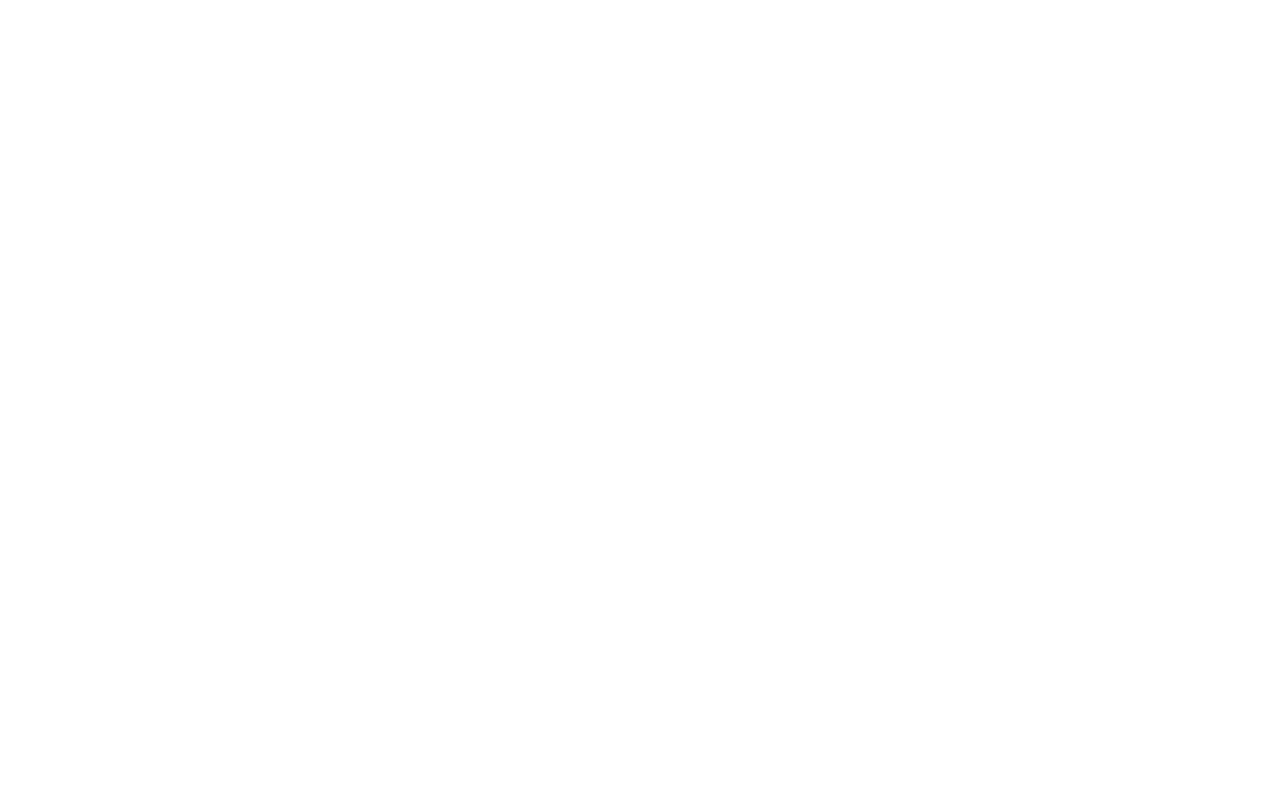
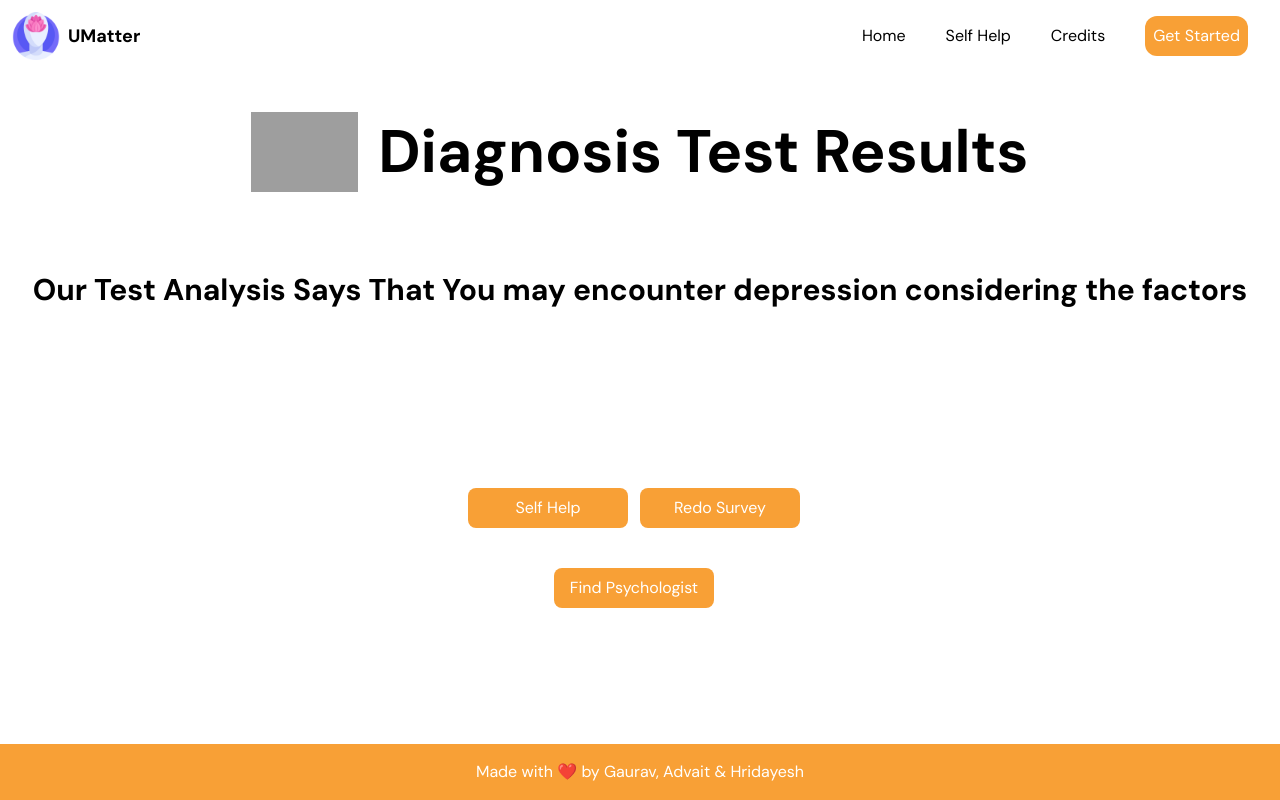
Before and after one commit to Hridayesh12/mental-health-prediction, a React (Create React App) app: page /result1 in a window 1280 px wide. Before the commit this address had no page. Built offline with nearby package versions, Linux system fonts and the light colour scheme; grey boxes are pictures that could not be loaded.

Commit message:
added result component and fixed some bugs

```diff
--- a/src/App.js
+++ b/src/App.js
@@ -3,6 +3,8 @@
 import Navbar from "./components/Navbar";
 import Footer from "./components/Footer";
 import Survey from "./components/Survey";
+import Result1 from "./components/Result1";
+import Result from "./components/Result";
 
 import { BrowserRouter as Router ,Routes, Route} from "react-router-dom";
 
@@ -14,7 +16,9 @@
 			<Routes>
 			<Route path="/" element={<><Navbar /><Dashboard /> <Footer /></>}/>
 			<Route path="/selfhelp" element={<><Navbar /></>}/>
-			<Route path="/form" element={<><Survey /></>}/>
+			<Route path="/form" element={<><Navbar /> <Survey /> <Footer /></>}/>
+			<Route path="/result" element={<><Navbar /> <Result /> <Footer /></>}/>
+			<Route path="/result1" element={<><Navbar /> <Result1 /> <Footer /></>}/>
 			</Routes>
       </Router>
 
--- a/src/components/Footer.js
+++ b/src/components/Footer.js
@@ -2,7 +2,7 @@
 
 const Footer = () => {
 	return (
-		<div>
+		<div className="fixed bottom-0 w-full">
 			<p className="bg-primary p-4 text-center text-white xs:text-xs sm:text-base">
 				Made with ❤️ by Gaurav, Advait & Hridayesh
 			</p>
--- /dev/null
+++ b/src/components/Result.js
@@ -0,0 +1,40 @@
+import React from 'react'
+import logo from '../assets/formicon.png'
+import happy from '../assets/happy.png'
+import { useNavigate } from "react-router";
+
+function Result() {
+    const navigate=useNavigate();
+    function selfhelp(){
+        navigate('/selfhelp');
+    }
+    function redo(){
+        navigate('/form');
+    }
+    function psycho(){
+        navigate('/form');
+    }
+  return (
+    <div >
+          <div className=" flex items-center  justify-center mt-10 mb-5">
+                <img className="h-20 mr-5" src={logo} alt="log"/>
+                <h1 className="font-bold sm:1xl text-6xl text-center">Diagnosis Test Results</h1>
+            </div>
+            <div className="  mb-15">
+                <div>
+                    <h2 className="text-3xl font-bold text-center my-20">Our Test Analysis Says That You Are Not in depression</h2>
+                </div>
+                <div className="mt-30 flex justify-center ">
+                <button onClick={selfhelp} className="text-white w-40 h-10 rounded-lg bg-primary  my-5 mr-3 ">Self Help</button>
+                <button onClick={redo} className="text-white w-40 h-10 rounded-lg bg-primary  my-5 mr-3 ">Redo Survey</button>
+            </div>
+            <div className="mt-30 flex justify-center ">
+                <button onClick={psycho} className="text-white w-40 h-10 rounded-lg bg-primary  my-5 mr-3 ">Find Psychologist</button>
+            </div>
+            </div>
+
+    </div>
+  )
+}
+
+export default Result
--- /dev/null
+++ b/src/components/Result1.js
@@ -0,0 +1,37 @@
+import React, { useEffect } from 'react'
+import logo from '../assets/formicon.png'
+import happy from '../assets/happy.png'
+import { useNavigate } from "react-router";
+
+function Result1() {
+    const navigate=useNavigate();
+    function selfhelp(){
+        navigate('/selfhelp');
+    }
+    function redo(){
+        navigate('/form');
+    }
+    function psycho(){
+        navigate('/form')
+    }
+  return (
+    <div>
+          <div className=" flex items-center  justify-center mt-10 mb-3">
+                <img className="h-20 mr-5" src={logo} alt="log"/>
+                <h1 className="font-bold sm:1xl text-6xl text-center">Diagnosis Test Results</h1>
+            </div>
+            <div>
+                <h2 className="text-3xl font-bold text-center my-20">Our Test Analysis Says That You may encounter depression considering the factors</h2>
+            </div>
+            <div className="mt-40  flex justify-center ">
+              <button onClick={selfhelp} className="text-white w-40 h-10 rounded-lg bg-primary  my-5 mr-3 ">Self Help</button>
+              <button onClick={redo} className="text-white w-40 h-10 rounded-lg bg-primary  my-5 mr-3 ">Redo Survey</button>
+        </div>
+        <div className="mt-30 flex justify-center ">
+                <button onClick={psycho} className="text-white w-40 h-10 rounded-lg bg-primary  my-5 mr-3 ">Find Psychologist</button>
+        </div>
+    </div>
+  )
+}
+
+export default Result1
--- a/src/components/Submit.js
+++ b/src/components/Submit.js
@@ -1,5 +1,8 @@
 import React, { Component } from 'react'
 import logo from '../assets/formicon.png'
+import { Navigate } from 'react-router-dom';
+import Result from './Result'
+import Result1 from './Result1'
 
 export default class Submit extends Component {
     continue=e=>{
@@ -22,7 +25,9 @@
       result:false,
       redirectss: false
     }
+
   render() {
+    const navigate = Navigate();
     const {values} = this.props;
     const{ result }=this.state;
     const { redirectss } = this.state;
--- a/src/components/Surveyform4.js
+++ b/src/components/Surveyform4.js
@@ -89,11 +89,11 @@
                         <label className=" flex-row sm:1xl text-3xl" name=" yes">Yes</label>
                     </div>
                     <div className="flex-row flex items-center justify-center">
-                        <input onChange={handleChange("coworker")} name="coworkers" value={0} type="radio" className="text-medium border:2 ml-1 my-5 w-6 h-8"/>
+                        <input onChange={handleChange("coworkers")} name="coworker" value={0} type="radio" className="text-medium border:2 ml-1 my-5 w-6 h-8"/>
                         <label  className="sm:1xl text-3xl " name="no">No</label>
                     </div>
                     <div className="flex-row flex items-center justify-center">
-                        <input  onChange={handleChange("coworker")} name="coworkers" value={2} type="radio" className="text-medium border:2 ml-1 my-5 w-6 h-8"/>
+                        <input  onChange={handleChange("coworkers")} name="coworker" value={2} type="radio" className="text-medium border:2 ml-1 my-5 w-6 h-8"/>
                         <label className="sm:1xl text-3xl " name="some">Some them</label>
                     </div>
                 </div>
```
Also changed, not shown: src/assets/happy.png (added).
